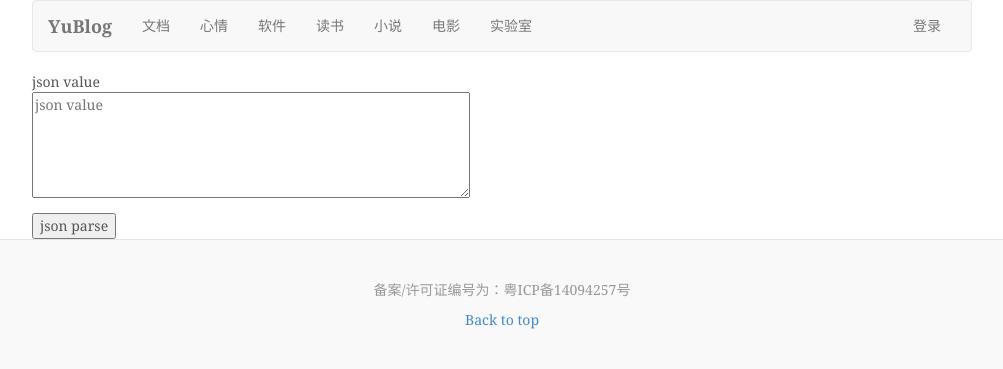
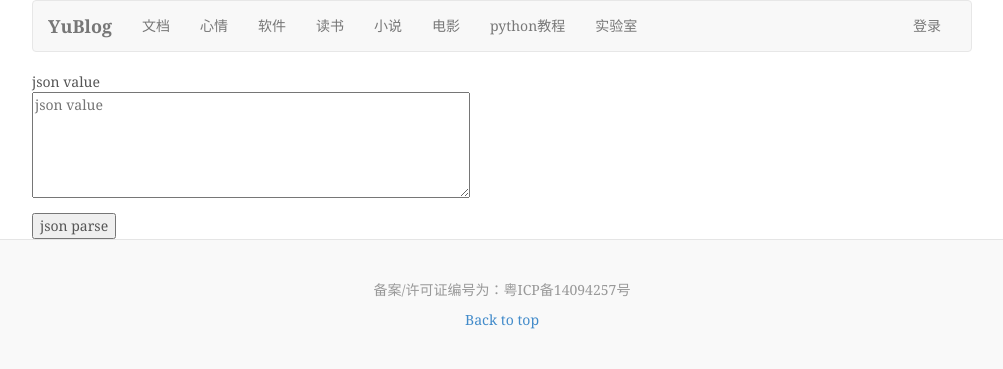
Before and after one commit to wangyu190810/22too, a Python web app: template templates/json_parse.html in a window 1280 px wide. Shown: the top 369 px of the page, without its empty margins (138-1141 px from the left). Run offline with Jinja, Linux system fonts and the light colour scheme; the template is opened without the code that fills it, so the values that code supplies are empty; some libraries are stand-ins or nearby versions.

Commit message:
添加python教程

```diff
--- a/templates/admin/edit.html
+++ b/templates/admin/edit.html
@@ -13,6 +13,7 @@
     <option value="book">读书</option>
     <option value="novel">小说</option>
     <option value="movie">电影</option>
+    <option value="python">python教程</option>
   </select>
 
     <p></p>
--- a/templates/nav.html
+++ b/templates/nav.html
@@ -22,6 +22,7 @@
         <li><a href="/classify/book">读书</a></li>
         <li><a href="/classify/novel">小说</a></li>
         <li><a href="/classify/movie">电影</a></li>
+        <li><a href="/classify/python">python教程</a></li>
           <li><a href="/index_lab">实验室</a></li>
 
         <div class="form-group navbar-form navbar-right">
```
